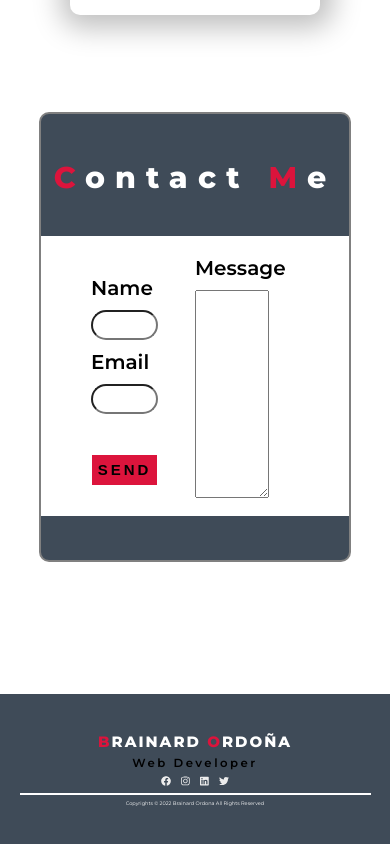
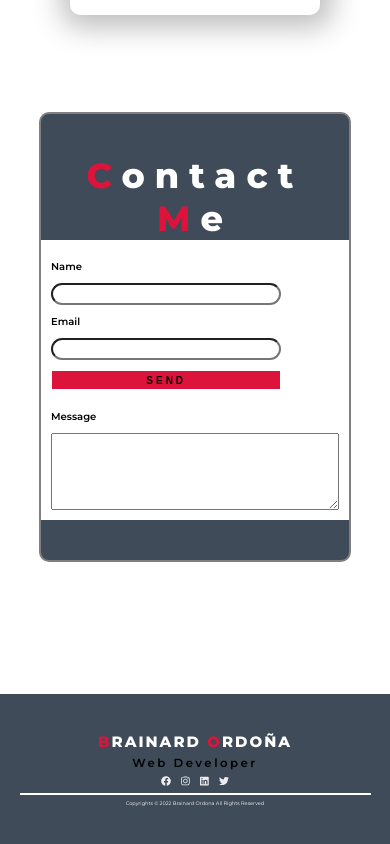
Before and after one commit to brainard23/brainardportfolio, a React (Create React App) app: page / in a window 390 px wide. Shown: the part 4657-5501 px from the top of the page. Built offline with nearby package versions, Linux system fonts and the light colour scheme.

Commit message:
contact me fix responsive

```diff
--- a/src/components/ContactMe/ContactMe.Styled.js
+++ b/src/components/ContactMe/ContactMe.Styled.js
@@ -39,7 +39,24 @@ export const Wrapper = styled.div`
     h1 {
       margin-bottom: 40px;
     }
-
+    @media screen and (max-width: 419px) {
+      h1 {
+        font-size: 3.5rem;
+        text-align: center;
+        margin: 0;
+      }
+      form {
+        flex-direction: column;
+        justify-content: center;
+        align-items: center;
+        align-content: center;
+        margin: 0;
+        padding: 0;
+         label {
+           font-size: 1rem;
+         }
+      }
+    }
   }
 `;
 
@@ -67,7 +84,18 @@ export const LeftColumn = styled.div`
     width: 80%;
     font-size: 15px;
   }
-
+  @media screen and (max-width: 419px) {
+    width: 100%;
+    padding: 10px;
+    input {
+      height: 22px;
+    }
+    button {
+    margin-top: 10px;
+    height: 20px;
+    width: 80%;
+    font-size: 1rem;
+  }
 `;
 
 export const RightColumn = styled.div`
@@ -85,4 +113,10 @@ export const RightColumn = styled.div`
     height: 80%;
     padding: 5px;
   }
+  @media screen and (max-width: 419px) {
+    width: 100%;
+    height: 100%;
+    margin: 0 auto;
+    padding: 10px;
+  }
 `;
```
